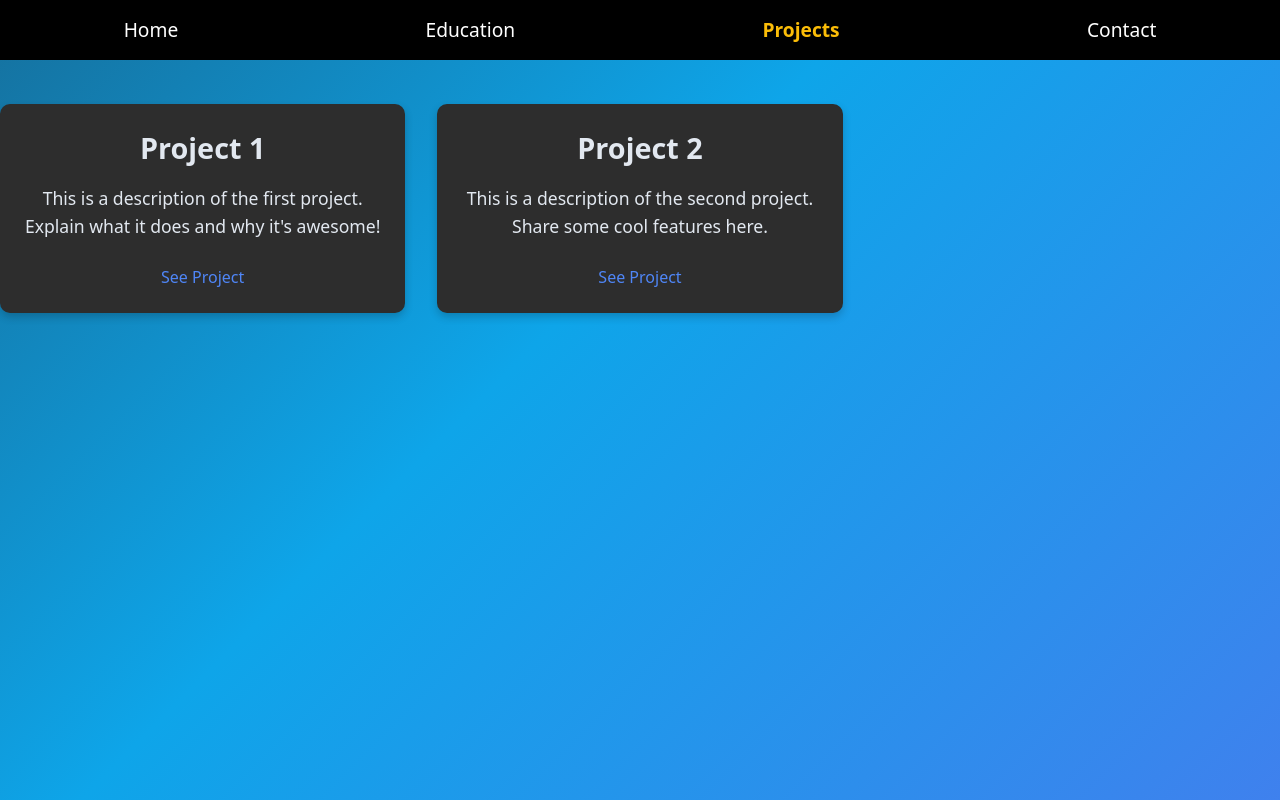
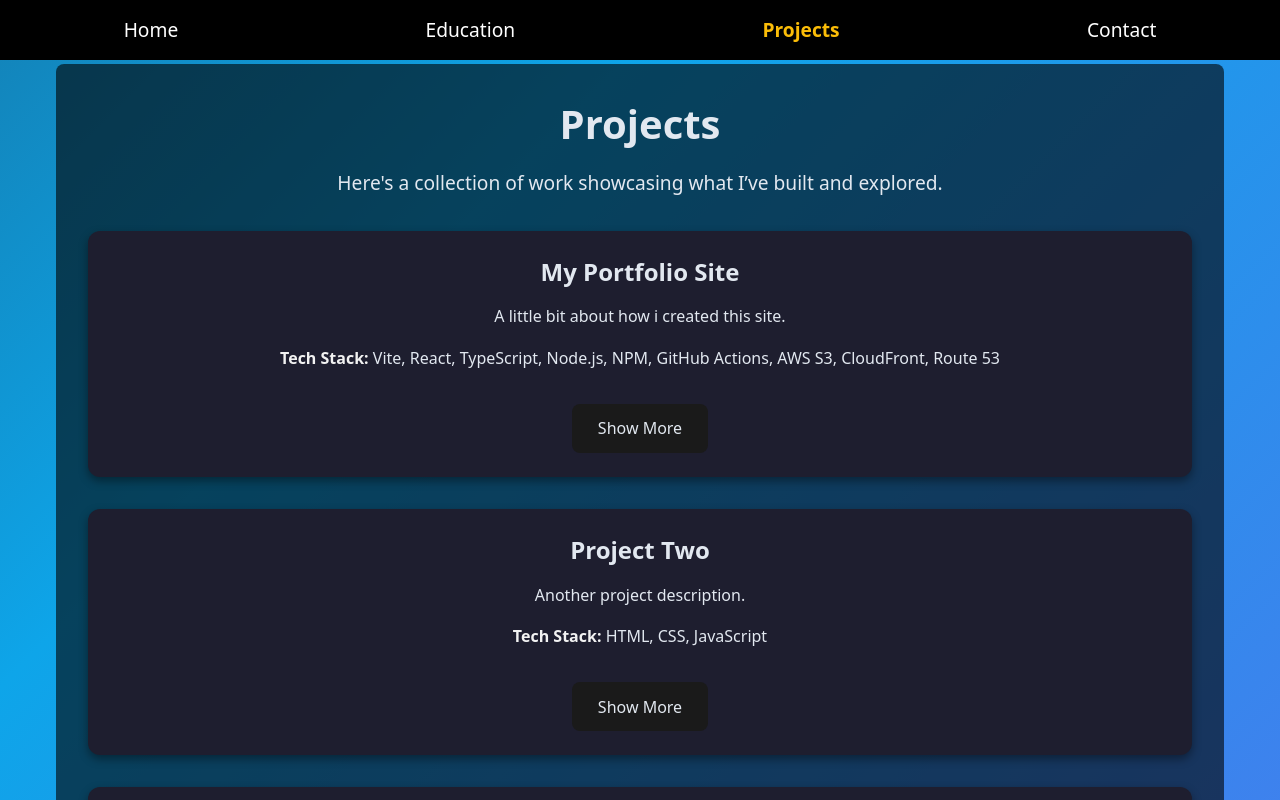
Before and after one commit to clutch42/brian-engel-portfolio, a React (Vite) app: page /projects in a window 1280 px wide. Shown: the top 800 px of the page. Built offline with nearby package versions, Linux system fonts and the light colour scheme.

Commit message:
got layout for projects page done

```diff
--- /dev/null
+++ b/src/components/ProjectCard.tsx
@@ -0,0 +1,89 @@
+import { useState } from 'react';
+import { Project } from '../types/Project';  // We'll create this type next
+
+interface ProjectCardProps {
+  project: Project;
+}
+
+const ProjectCard: React.FC<ProjectCardProps> = ({ project }) => {
+    const [isExpanded, setIsExpanded] = useState(false);
+
+    const handleExpandClick = () => {
+        setIsExpanded(prev => !prev);
+    };
+
+    // Helper function to handle image rendering
+    const renderFullDescription = (fullDescription: (string | { type: 'image'; src: string })[]) => {
+        const elements: React.ReactNode[] = [];
+        let imageBuffer: string[] = [];
+
+        const flushImages = (key: number) => {
+        if (imageBuffer.length > 0) {
+            elements.push(
+            <div className="image-row" key={`image-row-${key}`}>
+                {imageBuffer.map((src, idx) => (
+                <img src={src} alt={`Project image ${key}-${idx}`} className="project-image" key={idx} />
+                ))}
+            </div>
+            );
+            imageBuffer = [];
+        }
+        };
+
+        fullDescription.forEach((item, index) => {
+        if (typeof item === 'string') {
+            flushImages(index);
+            elements.push(<p key={`text-${index}`}>{item}</p>);
+        } else {
+            imageBuffer.push(item.src);
+        }
+        });
+
+        flushImages(fullDescription.length); // flush any leftover images
+
+        return elements;
+    };
+
+
+    return (
+        <div className="project-card">
+        <h3>{project.title}</h3>
+        <p>{project.shortDescription}</p>
+        <p><strong>Tech Stack:</strong> {project.techStack.join(', ')}</p>
+
+        {isExpanded && (
+            <div className="full-description expanded">
+            {renderFullDescription(project.fullDescription)}
+            </div>
+        )}
+        {/* Display GitHub and Demo buttons only when expanded */}
+        {isExpanded && (
+            <div className="project-buttons">
+                {project.githubLink && (
+                    <a href={project.githubLink} target="_blank" rel="noopener noreferrer">
+                    <button className="project-button">View on GitHub</button>
+                    </a>
+                )}
+
+                {project.liveDemoLink && (
+                    <a href={project.liveDemoLink} target="_blank" rel="noopener noreferrer">
+                    <button className="project-button">View Live Demo</button>
+                    </a>
+                )}
+            </div>
+        )}
+        {isExpanded && (
+            <div className="what-i-learned">
+                {project.whatILearned && (
+                    <p>{project.whatILearned}</p>
+                )}
+            </div>
+        )}
+        <button onClick={handleExpandClick}>
+            {isExpanded ? 'Show Less' : 'Show More'}
+        </button>
+        </div>
+    );
+};
+
+export default ProjectCard;
--- /dev/null
+++ b/src/data/projects.ts
@@ -0,0 +1,53 @@
+import { Project } from '../types/Project';
+
+export const projects: Project[] = [
+  {
+    id: 1,
+    title: "My Portfolio Site",
+    shortDescription: "A little bit about how i created this site.",
+    techStack: ["Vite", "React", "TypeScript", "Node.js", "NPM", "GitHub Actions", "AWS S3", "CloudFront", "Route 53"], // Technologies used
+    fullDescription: [
+        'This project serves as a central place for my professional work and experiments.',
+        { type: 'image', src: '/images/bartending.webp' },
+        { type: 'image', src: '/images/alligators.webp'},
+        'It includes a dynamic education page, interactive project cards, and themed styling.',
+        'Testing testing testing',
+        { type: 'image', src: '/images/cooking.webp' }
+      ],
+    githubLink: "https://github.com/clutch42/brian-engel-portfolio/tree/main", // Optional GitHub link
+    liveDemoLink: 'https://thebrianengel.com',
+    whatILearned: 'I had a blast doing this site.',
+  },
+  {
+    id: 2,
+    title: "Project Two",
+    shortDescription: "Another project description.",
+    fullDescription: ["Another project description. Another project description. Another project description. Another \
+    project description. Another project description. Another project description. Another project description."],
+    techStack: ["HTML", "CSS", "JavaScript"], // Technologies used
+    liveDemoLink: "https://yourwebsite.com/project-two", // Optional live demo link
+  },
+  {
+    id: 3,
+    title: "another project",
+    shortDescription: "this is a short description of the project that is a little longer than it should be to make sure that everything wraps correctly but it is hard to write a sentence this long without making it a run on sentence.",
+    techStack: ["Vite", "React", "TypeScript", "Node.js", "NPM", "GitHub Actions", "AWS S3", "CloudFront", "Route 53"], // Technologies used
+    fullDescription: [
+        'this is testing sentence picture',
+        { type: 'image', src: '/images/bartending.webp' },
+        'this is testing two sentence one picture',
+        'this is testing two sentence one picture',
+        { type: 'image', src: '/images/bartending.webp' },
+        'this is testing sentence and 2 picture',
+        { type: 'image', src: '/images/bartending.webp' },
+        { type: 'image', src: '/images/bartending.webp' },
+        'this is testing two sentence two pictures',
+        'this is testing two sentence two pictures',
+        { type: 'image', src: '/images/bartending.webp' },
+        { type: 'image', src: '/images/bartending.webp' },
+      ],
+    githubLink: "https://github.com/clutch42/brian-engel-portfolio/tree/main", // Optional GitHub link
+    liveDemoLink: 'https://thebrianengel.com',
+    whatILearned: 'I had a blast doing this site.',
+  },
+];
--- a/src/pages/Projects.tsx
+++ b/src/pages/Projects.tsx
@@ -1,21 +1,17 @@
+import { projects } from '../data/projects';
 import '../styles/Projects.css';
+import ProjectCard from '../components/ProjectCard';
 
 const Projects = () => {
   return (
-    <section className="projects">
-      <h2>My Projects</h2>
-      <div className="project-list">
-        <div className="project-card">
-          <h3>Project 1</h3>
-          <p>This is a description of the first project. Explain what it does and why it's awesome!</p>
-          <a href="#" target="_blank" rel="noopener noreferrer">See Project</a>
-        </div>
-        <div className="project-card">
-          <h3>Project 2</h3>
-          <p>This is a description of the second project. Share some cool features here.</p>
-          <a href="#" target="_blank" rel="noopener noreferrer">See Project</a>
-        </div>
-        {/* Add more projects as needed */}
+    <section className="projects-container">
+      <div className="projects-section">
+        <h2>Projects</h2>
+        <p>Here's a collection of work showcasing what I’ve built and explored.</p>
+        {/* Projects will go here */}
+        {projects.map((project) => (
+          <ProjectCard key={project.id} project={project} />
+        ))}
       </div>
     </section>
   );
--- a/src/styles/Projects.css
+++ b/src/styles/Projects.css
@@ -1,49 +1,95 @@
-.projects {
-    /* padding: 4rem 2rem; */
-    /* background-color: #1a1a1a; Dark background to contrast with hero */
-    color: #fff;
+.projects-container {
+  padding: 2rem 1rem;
+  max-width: 1200px;
+  margin: 0 auto;
   text-align: center;
 }
 
-  .projects h2 {
-    font-size: 2.5em;
-    margin-bottom: 2rem;
+.projects-section {
+  z-index: 1;
+  color: white;
+  max-width: 100%;
+  background-color: rgba(0, 0, 0, 0.6); /* Greyish semi-transparent background */
+  padding: 2rem;
+  border-radius: 8px; /* Soft rounded corners */
+  margin: 2rem auto;
 }
 
-  .project-list {
-    display: grid;
-    grid-template-columns: repeat(auto-fill, minmax(300px, 1fr));
-    gap: 2rem;
-  }
-
+/* === Project Card Styling === */
 .project-card {
-    background-color: #2d2d2d;
+  background-color: #1e1e2f; /* Dark background for card */
   padding: 1.5rem;
-    border-radius: 10px;
-    box-shadow: 0 4px 8px rgba(0, 0, 0, 0.2);
-    transition: transform 0.3s ease;
-  }
-
-  .project-card:hover {
-    transform: translateY(-10px);
+  border-radius: 12px;
+  color: #fff;  /* White text */
+  box-shadow: 0 4px 10px rgba(0, 0, 0, 0.4);
+  margin: 2rem 0;
+  transition: transform 0.3s ease, box-shadow 0.3s ease;
 }
 
 .project-card h3 {
-    font-size: 1.8em;
+  font-size: 1.5rem;
+  font-weight: bold;
   margin-bottom: 1rem;
 }
 
 .project-card p {
-    font-size: 1.1em;
-    margin-bottom: 1.5rem;
+  font-size: 1rem;
+  margin: 1rem 0;
 }
 
-  .project-card a {
-    color: #4f86f7;
-    font-weight: 500;
-    text-decoration: none;
+.project-card .project-buttons {
+  display: flex;
+  justify-content: center;  /* Center the buttons */
+  gap: 1rem;  /* Space between the buttons */
+  margin-top: 1rem;  /* Add space above the buttons */
 }
 
-  .project-card a:hover {
-    text-decoration: underline;
+.project-card button {
+    background-color: #1a1a1a;
+    color: #e2e8f0;
+    font-size: 1rem;
+    padding: 0.8rem 1.6rem;
+    border-radius: 8px;
+    border: none;
+    cursor: pointer;
+    margin-top: 1rem;
+    transition: background-color 0.3s ease;
 }
+
+.project-card button:hover {
+  background-color: #646cff;
+}
+
+.project-card button:focus {
+  outline: 4px auto -webkit-focus-ring-color;
+}
+
+.project-card .expanded-content {
+  margin-top: 1rem;
+  font-size: 1rem;
+  color: #eee; /* Lighter content for expanded section */
+}
+
+.project-card p strong {
+  color: #f2f2f2;
+}
+
+.project-card .image-row {
+  display: flex;
+  gap: 1rem; /* Space between images */
+  margin: 2rem 0; /* Space between image row and other content */
+  justify-content: space-around;
+}
+
+.project-card .project-image {
+  width: 100%;
+  height: auto;
+  max-width: 200px; /* Adjust to fit your design needs */
+  border-radius: 8px; /* Optional: rounded corners for images */
+}
+
+.project-card .full-description {
+  margin-top: 1rem;
+  font-size: 1rem;
+  color: #eee;
+}
--- /dev/null
+++ b/src/types/Project.ts
@@ -0,0 +1,11 @@
+// types/Project.ts
+export interface Project {
+    id: number;
+    title: string;
+    shortDescription: string;
+    techStack: string[]; // Array of technologies used
+    fullDescription: (string | { type: 'image'; src: string })[];
+    githubLink?: string; // Optional GitHub link
+    liveDemoLink?: string; // Optional live demo link
+    whatILearned?: string;
+  }
```
Lines whose indentation alone changed are shown as unchanged.
